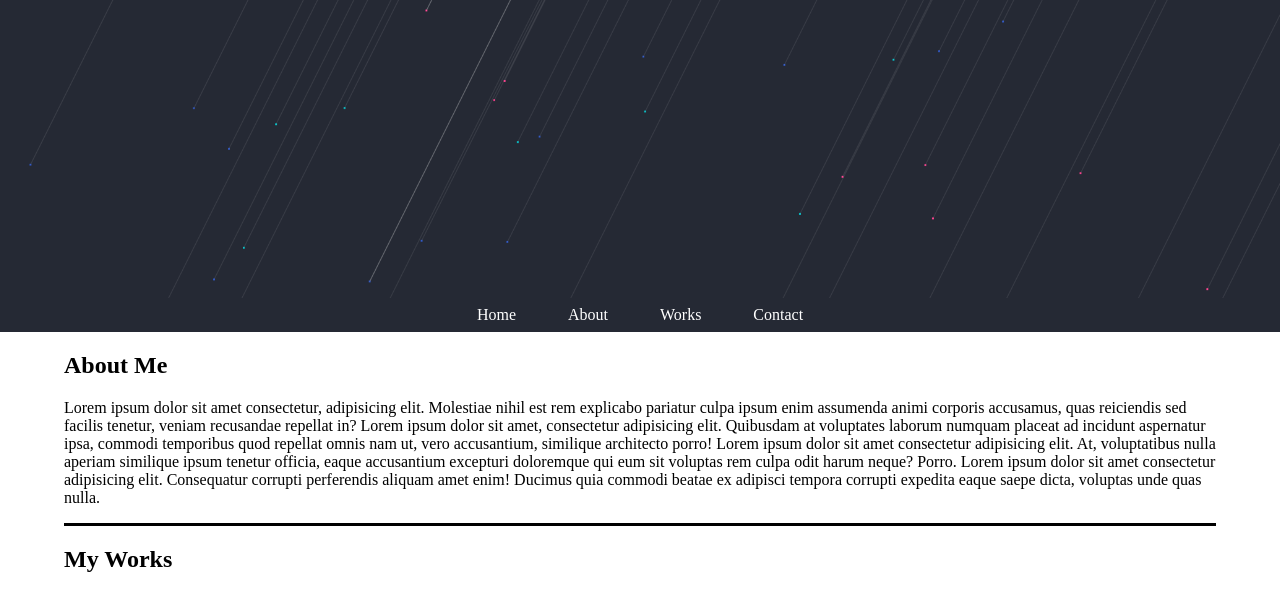
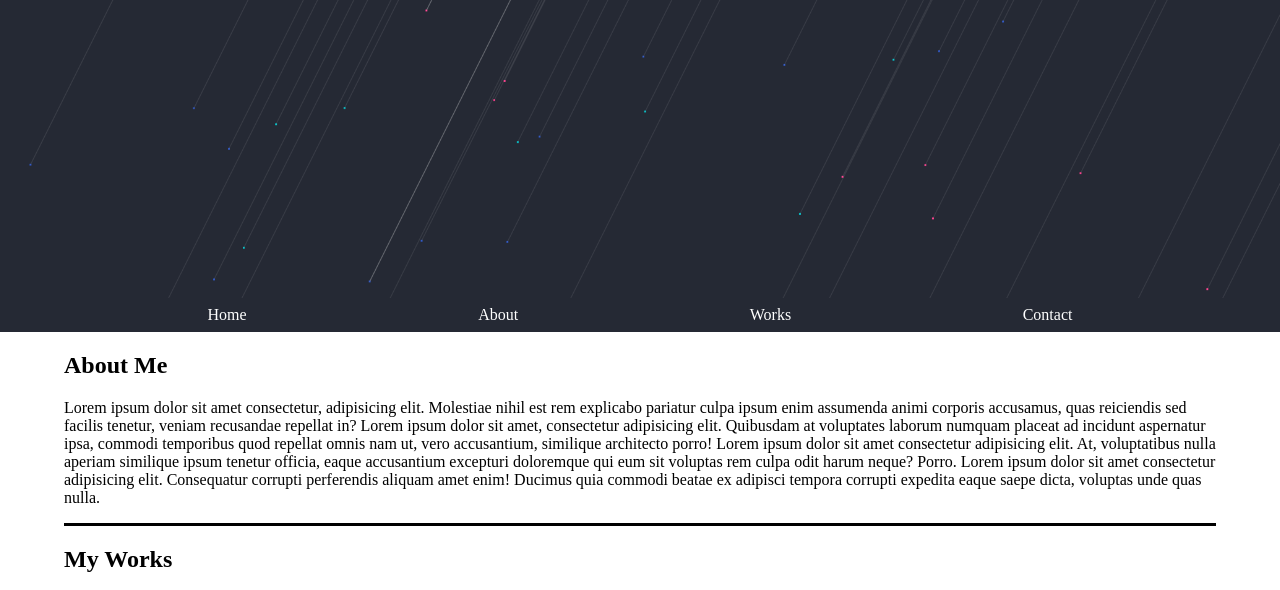
Before and after one commit to muhdnazril/lasttest, a plain HTML site: page index.html in a window 1280 px wide. Shown: the part 502-1092 px from the top of the page. Drawn offline with Linux system fonts and the light colour scheme.

Commit message:
Update style.css

```diff
--- a/style.css
+++ b/style.css
@@ -28,14 +28,16 @@
     color: white;
 }
 nav{
+    width: 100%;
+    padding-top: 0,5em;
+    position: sticky;
+    top: 0;
+}
+nav div{
     display: flex;
     flex-direction: row;
-    justify-content: center;
-    align-content: space-around;
+    justify-content: space-evenly;
     background-color: #252934 ;
-    position: sticky ;
-    top: 0;
-    padding: 0.5em;
 }
 nav div a{
     text-decoration: none;
```
